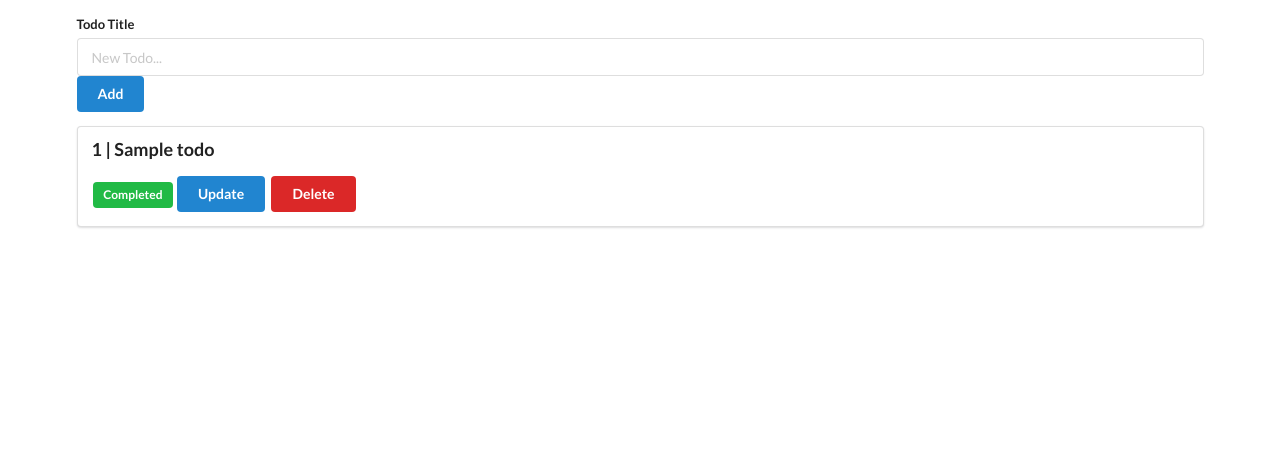
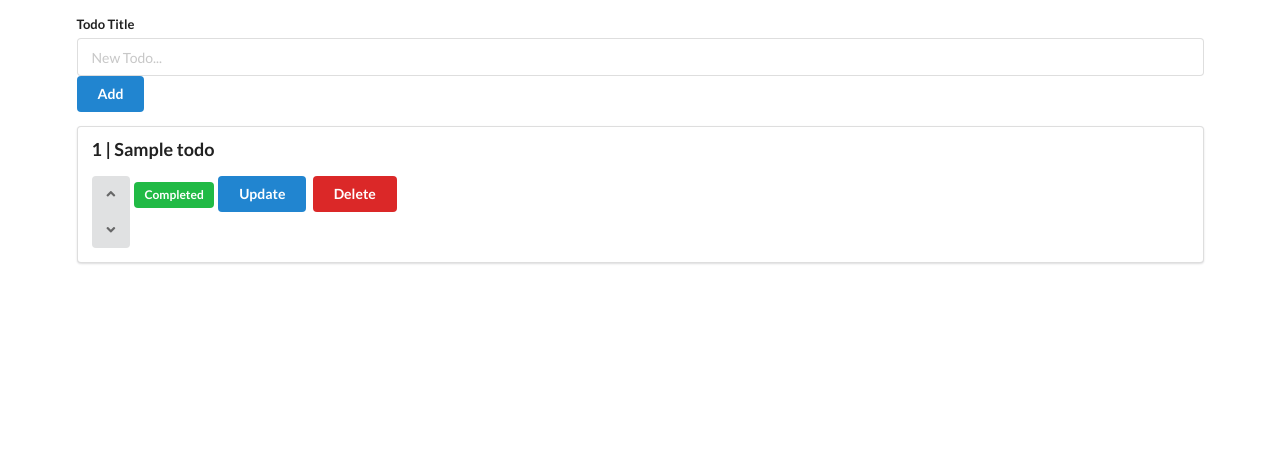
Before and after one commit to vareb/todo-list, a Flask app: page / in a window 1280 px wide. Shown: the part 82-545 px from the top of the page. Run offline with Flask 3, Linux system fonts and the light colour scheme; tables that the repository leaves empty hold one stand-in row (values such as "Sample post"); some libraries are stand-ins or nearby versions.

Commit message:
added arrow buttons

```diff
--- a/templates/base.html
+++ b/templates/base.html
@@ -25,6 +25,16 @@
     <div class="ui segment">
         <p class="ui big header"> {{ todo.id }} | {{ todo.title }}  </p>
 
+        <div class="ui vertical buttons">
+            <button id="move-up" class="ui icon button">
+                <i class="angle up icon"></i>
+            </button>
+            <button id="move-down" class="ui icon button">
+                <i class="angle down icon"></i>
+            </button>
+        </div>
+
+
         {% if todo.complete == False %}
             <span class="ui gray label">Not Complete</span>
         {% else %}
```
